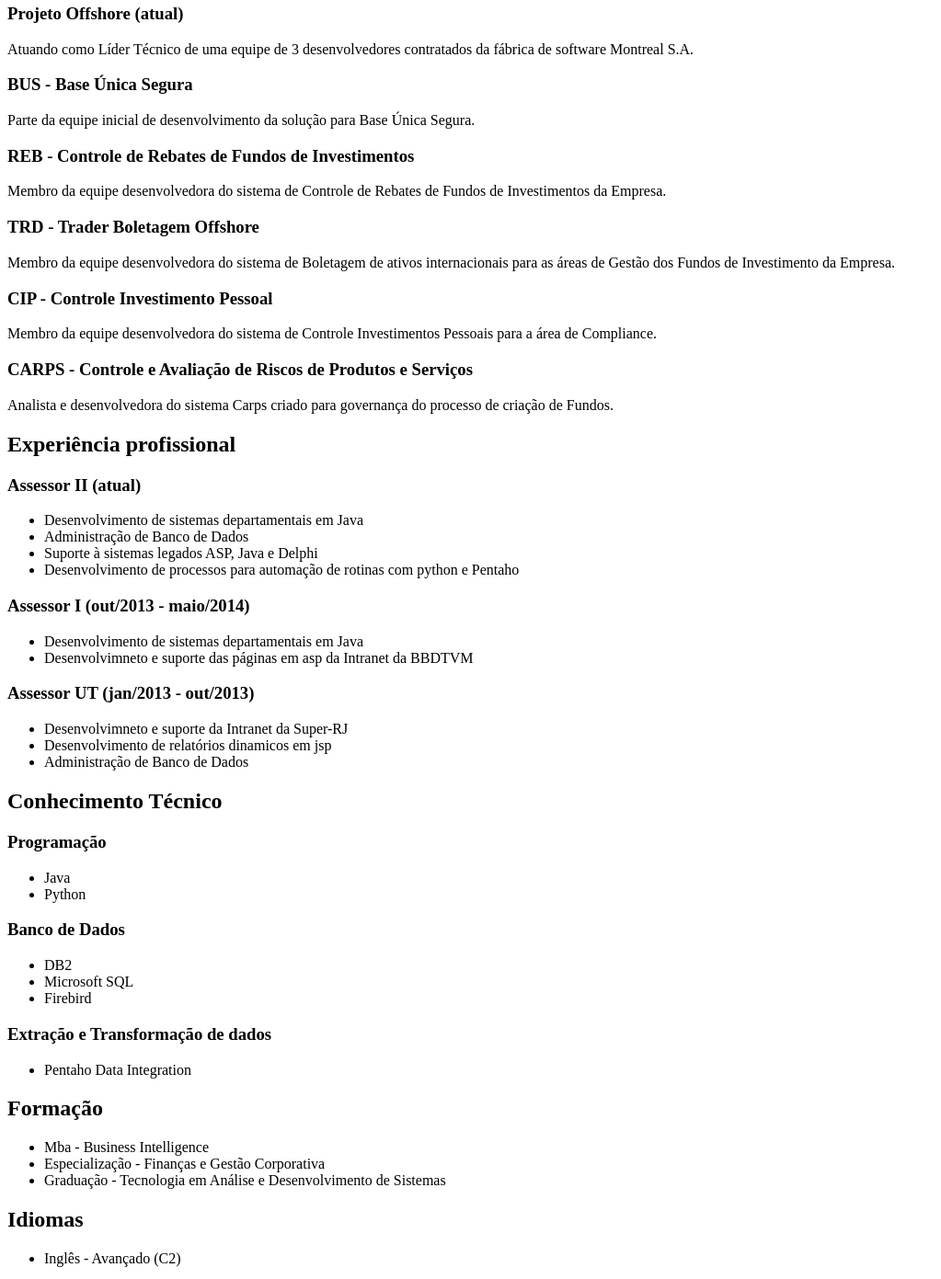
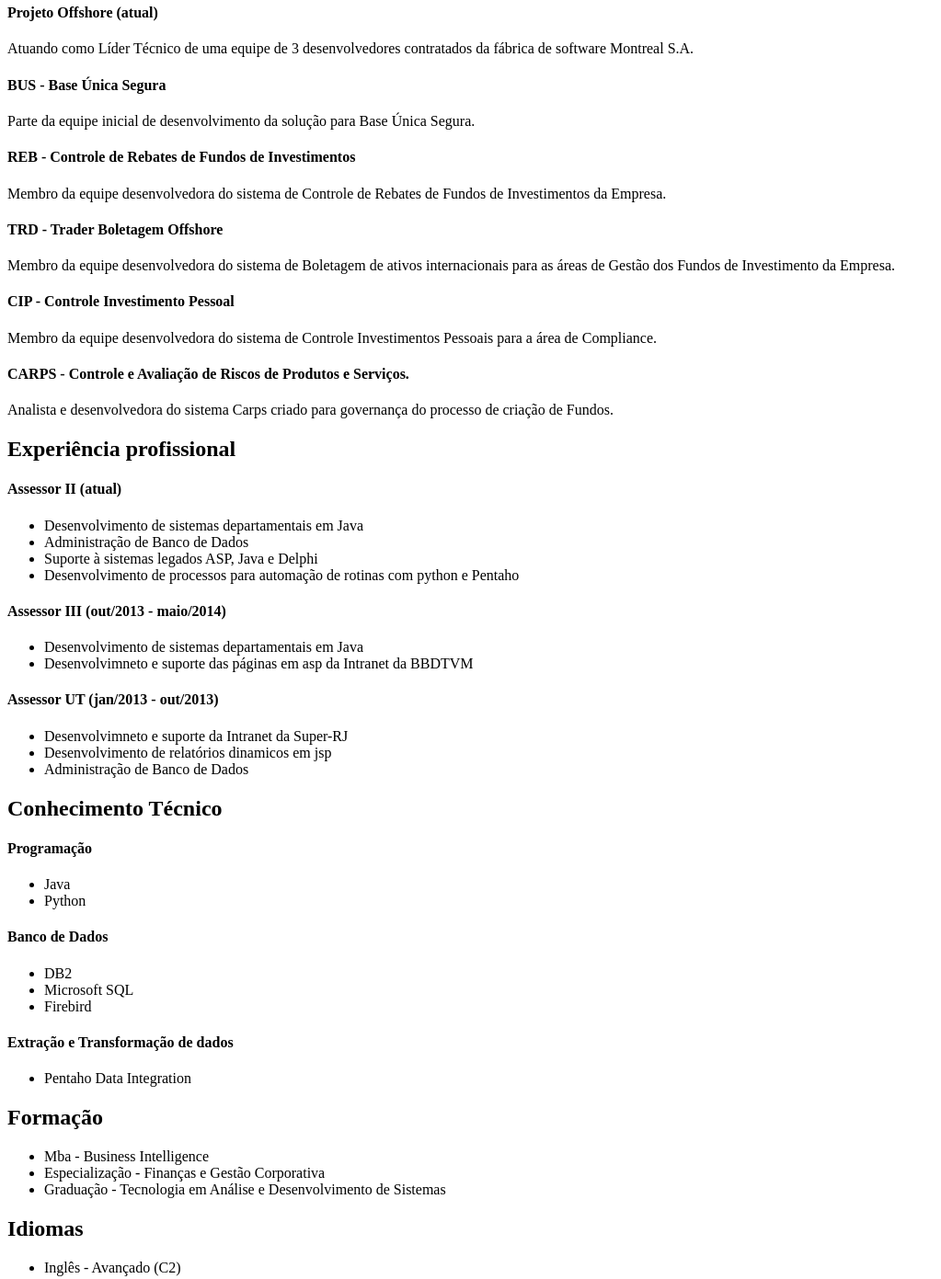
Before and after one commit to lucianaludmila/lucianaludmila.github.io, a plain HTML site: page cv/teste.html in a window 1280 px wide. Shown: the part 380-1771 px from the top of the page at 92% size, without its empty margins (0-1023 px from the left). Drawn offline with Linux system fonts and the light colour scheme; a script that the page names is missing.

Commit message:
teste full html

```diff
--- a/cv/teste.html
+++ b/cv/teste.html
@@ -1,86 +1,128 @@
+<html lang="en-US">
+  <head>
+    <meta charset="UTF-8">
+    <meta http-equiv="X-UA-Compatible" content="IE=edge">
+    <meta name="viewport" content="width=device-width, initial-scale=1">
+
+<!-- Begin Jekyll SEO tag v2.8.0 -->
+<title>CV Luciana Ludmila</title>
+<meta name="generator" content="Jekyll v3.9.2" />
+
+<!-- End Jekyll SEO tag -->
+
+    <link rel="stylesheet" href="/assets/css/style.css?v=45c1e9fcdfcd6d7fef8b02236aaa3a4bfbda9936">
+    <!-- start custom head snippets, customize with your own _includes/head-custom.html file -->
+
+<!-- Setup Google Analytics -->
+
+
+
+<!-- You can set your favicon here -->
+<!-- link rel="shortcut icon" type="image/x-icon" href="/favicon.ico" -->
+
+<!-- end custom head snippets -->
+
+  </head>
+  <body>
+    <div class="container-lg px-3 my-5 markdown-body">
+
+
 <table border="0" width="900">
 <tr><td width="750">
 <h1>Luciana Ludmila</h1>
 lucianaludmila@bb.com.br | <a href="https://www.linkedin.com/in/luciana-ludmila-costa-155171154"> linkedin </a>
 </td>
 <td width="150">
-<img src="https://lucianaludmila.github.io/images/eu.jpg" alt="Foto" width="150"/>
+<img src="https://lucianaludmila.github.io/images/eu.jpg" alt="Foto" width="150" />
 </td></tr>
 </table>
 
-
-<h2> Perfil </h2>
+<h2 id="perfil">Perfil</h2>
 <ul>
-<li> Posse na BB DTVM em 14/10/2013</li>
-<li> Posse no Banco do Brasil em 26/10/2007</li>
+  <li>Posse na BB DTVM em 14/10/2013</li>
+  <li>Posse no Banco do Brasil em 26/10/2007</li>
 </ul>
 
-<h2> Realizações </h2>
+<h2 id="realizações">Realizações</h2>
 
-<h3>  Projeto Offshore (atual) </h3>
-Atuando como Líder Técnico de uma equipe de 3 desenvolvedores contratados da fábrica de software Montreal S.A.
+<h4 id="projeto-offshore-atual">Projeto Offshore (atual)</h4>
+<p>Atuando como Líder Técnico de uma equipe de 3 desenvolvedores contratados da fábrica de software Montreal S.A.</p>
 
-<h3>  BUS - Base Única Segura </h3>
-Parte da equipe inicial de desenvolvimento da solução para Base Única Segura.
+<h4 id="bus---base-única-segura">BUS - Base Única Segura</h4>
+<p>Parte da equipe inicial de desenvolvimento da solução para Base Única Segura.</p>
 
-<h3>  REB - Controle de Rebates de Fundos de Investimentos </h3>
-Membro da equipe desenvolvedora do sistema de Controle de Rebates de Fundos de Investimentos da Empresa.
+<h4 id="reb---controle-de-rebates-de-fundos-de-investimentos">REB - Controle de Rebates de Fundos de Investimentos</h4>
+<p>Membro da equipe desenvolvedora do sistema de Controle de Rebates de Fundos de Investimentos da Empresa.</p>
 
-<h3>  TRD - Trader Boletagem Offshore </h3>
-Membro da equipe desenvolvedora do sistema de Boletagem de ativos internacionais para as áreas de Gestão dos Fundos de Investimento da Empresa.
+<h4 id="trd---trader-boletagem-offshore">TRD - Trader Boletagem Offshore</h4>
+<p>Membro da equipe desenvolvedora do sistema de Boletagem de ativos internacionais para as áreas de Gestão dos Fundos de Investimento da Empresa.</p>
 
-<h3>  CIP - Controle Investimento Pessoal </h3>
-Membro da equipe desenvolvedora do sistema de Controle Investimentos Pessoais para a área de Compliance.
+<h4 id="cip---controle-investimento-pessoal">CIP - Controle Investimento Pessoal</h4>
+<p>Membro da equipe desenvolvedora do sistema de Controle Investimentos Pessoais para a área de Compliance.</p>
 
-<h3>  CARPS - Controle e Avaliação de Riscos de Produtos e Serviços </h3>
-Analista e desenvolvedora do sistema Carps criado para governança do processo de criação de Fundos.
+<h4 id="carps---controle-e-avaliação-de-riscos-de-produtos-e-serviços">CARPS - Controle e Avaliação de Riscos de Produtos e Serviços.</h4>
+<p>Analista e desenvolvedora do sistema Carps criado para governança do processo de criação de Fundos.</p>
+
+<h2 id="experiência-profissional">Experiência profissional</h2>
+
+<h4 id="assessor-ii-atual">Assessor II (atual)</h4>
+<ul>
+  <li>Desenvolvimento de sistemas departamentais em Java</li>
+  <li>Administração de Banco de Dados</li>
+  <li>Suporte à sistemas legados ASP, Java e Delphi</li>
+  <li>Desenvolvimento de processos para automação de rotinas com python e Pentaho</li>
+</ul>
+
+<h4 id="assessor-iii-out2013---maio2014">Assessor III (out/2013 - maio/2014)</h4>
+<ul>
+  <li>Desenvolvimento de sistemas departamentais em Java</li>
+  <li>Desenvolvimneto e suporte das páginas em asp da Intranet da BBDTVM</li>
+</ul>
+
+<h4 id="assessor-ut-jan2013---out2013">Assessor UT (jan/2013 - out/2013)</h4>
+<ul>
+  <li>Desenvolvimneto e suporte da Intranet da Super-RJ</li>
+  <li>Desenvolvimento de relatórios dinamicos em jsp</li>
+  <li>Administração de Banco de Dados</li>
+</ul>
+
+<h2 id="conhecimento-técnico">Conhecimento Técnico</h2>
+
+<h4 id="programação">Programação</h4>
+<ul>
+  <li>Java</li>
+  <li>Python</li>
+</ul>
+
+<h4 id="banco-de-dados">Banco de Dados</h4>
+<ul>
+  <li>DB2</li>
+  <li>Microsoft SQL</li>
+  <li>Firebird</li>
+</ul>
+
+<h4 id="extração-e-transformação-de-dados">Extração e Transformação de dados</h4>
+<ul>
+  <li>Pentaho Data Integration</li>
+</ul>
+
+<h2 id="formação">Formação</h2>
+<ul>
+  <li>Mba - Business Intelligence</li>
+  <li>Especialização - Finanças e Gestão Corporativa</li>
+  <li>Graduação - Tecnologia em Análise e Desenvolvimento de Sistemas</li>
+</ul>
+
+<h2 id="idiomas">Idiomas</h2>
+<ul>
+  <li>Inglês - Avançado (C2)</li>
+</ul>
 
 
-<h2> Experiência profissional </h2>
 
-<h3>  Assessor II (atual) </h3>
-<ul>
-<li> Desenvolvimento de sistemas departamentais em Java</li>
-<li> Administração de Banco de Dados</li>
-<li> Suporte à sistemas legados ASP, Java e Delphi</li>
-<li> Desenvolvimento de processos para automação de rotinas com python e Pentaho</li>
-</ul>
-<h3>  Assessor I (out/2013 - maio/2014) </h3>
-<ul>
-<li> Desenvolvimento de sistemas departamentais em Java</li>
-<li> Desenvolvimneto e suporte das páginas em asp da Intranet da BBDTVM</li>
-</ul>
-<h3>  Assessor UT (jan/2013 - out/2013)  </h3>
-<ul>
-<li> Desenvolvimneto e suporte da Intranet da Super-RJ</li>
-<li> Desenvolvimento de relatórios dinamicos em jsp</li>
-<li> Administração de Banco de Dados</li>
-</ul>
-<h2> Conhecimento Técnico </h2>
 
-<h3>  Programação </h3>
-<ul>
-<li> Java</li>
-<li> Python</li>
-</ul>
-<h3>  Banco de Dados </h3>
-<ul>
-<li> DB2</li>
-<li> Microsoft SQL</li>
-<li> Firebird</li>
-</ul>
-<h3>  Extração e Transformação de dados </h3>
-<ul>
-<li> Pentaho Data Integration</li>
-</ul>
-
-<h2> Formação </h2>
-<ul>
-<li> Mba - Business Intelligence</li>
-<li> Especialização - Finanças e Gestão Corporativa</li>
-<li> Graduação - Tecnologia em Análise e Desenvolvimento de Sistemas</li>
-</ul>
-<h2> Idiomas </h2>
-<ul>
-<li> Inglês - Avançado (C2)</li>
-</ul>
+    </div>
+    <script src="https://cdnjs.cloudflare.com/ajax/libs/anchor-js/4.1.0/anchor.min.js" integrity="sha256-lZaRhKri35AyJSypXXs4o6OPFTbTmUoltBbDCbdzegg=" crossorigin="anonymous"></script>
+    <script>anchors.add();</script>
+  </body>
+</html>
```
